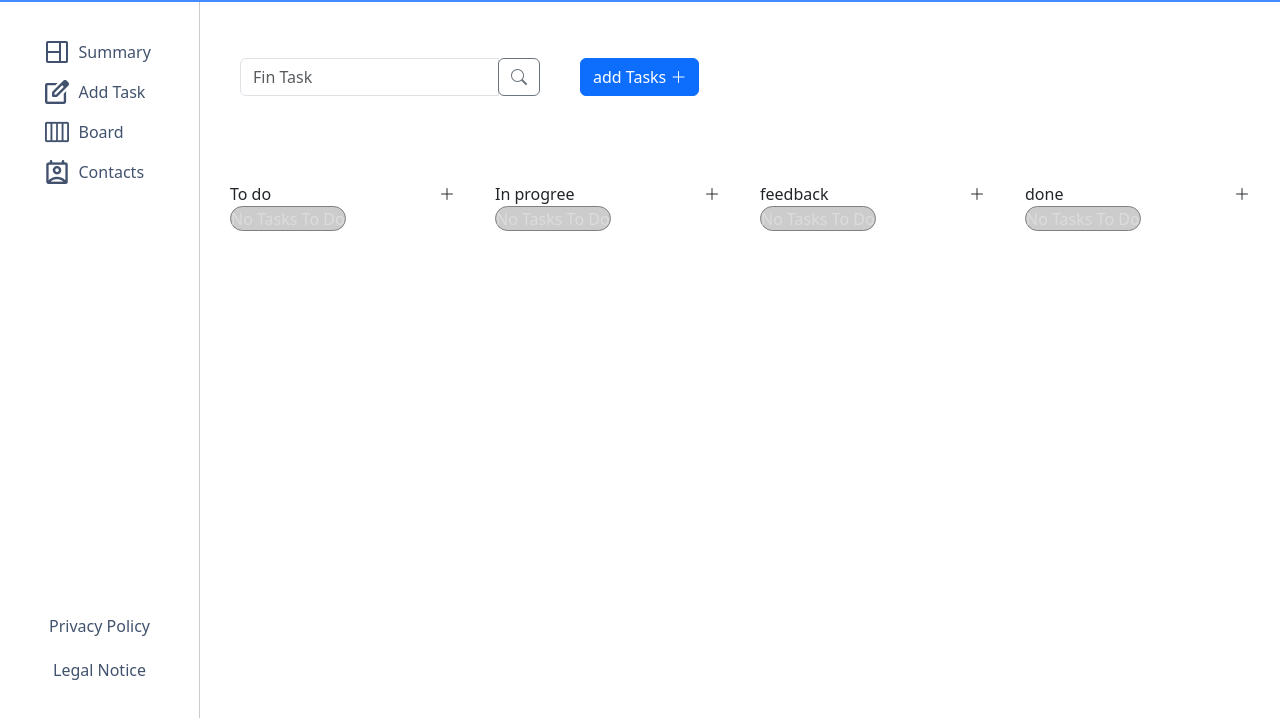
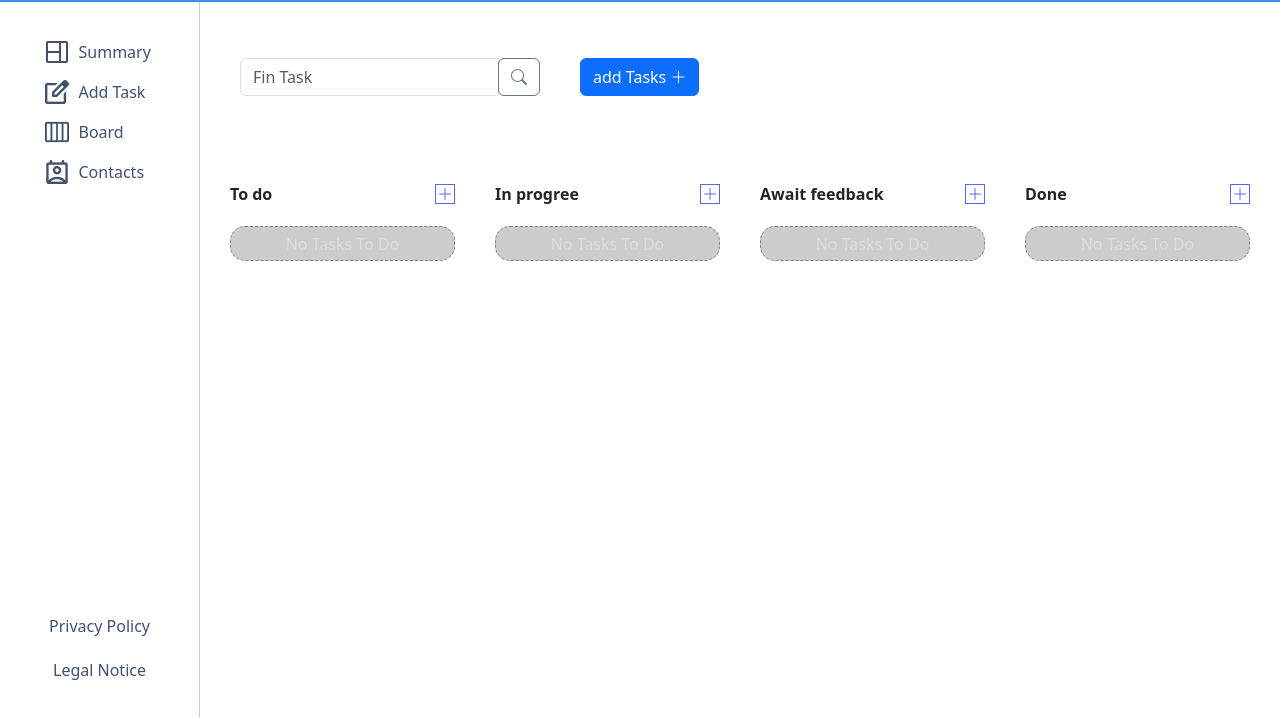
Before and after one commit to AhmedBenJaballah/JOIN, a plain HTML site: page board.html in a window 1280 px wide. Shown: the part 78-796 px from the top of the page. Drawn offline with nearby package versions, Linux system fonts and the light colour scheme; no server answers.

Commit message:
board styling

```diff
--- a/board.html
+++ b/board.html
@@ -41,8 +41,8 @@
 
                 <div class="aTaskAreaBoard">
                     <div class="aTaskArea">
-                        <div>To do</div>
-                        <i class="bi bi-plus-lg"></i>
+                        <div class="boardTitle">To do</div>
+                        <i class="plus bi bi-plus-lg"></i>
                       </div>
                       <div class="createdTask">No Tasks To Do
                       </div>
@@ -50,24 +50,24 @@
 
                 <div class="aTaskAreaBoard">
                     <div class="aTaskArea">
-                        <div>In progree</div>
-                        <i class="bi bi-plus-lg"></i>
+                        <div class="boardTitle">In progree</div>
+                        <i class=" plus bi bi-plus-lg"></i>
                       </div>
                       <div class="createdTask">No Tasks To Do
                       </div>
                 </div>
                 <div class="aTaskAreaBoard">
                     <div class="aTaskArea">
-                        <div>feedback</div>
-                        <i class="bi bi-plus-lg"></i>
+                        <div class="boardTitle">Await feedback</div>
+                        <i class=" plus bi bi-plus-lg"></i>
                       </div>
                       <div class="createdTask">No Tasks To Do
                       </div>
                 </div>
                 <div class="aTaskAreaBoard">
                     <div class="aTaskArea">
-                        <div> done</div>
-                        <i class="bi bi-plus-lg"></i>
+                        <div class="boardTitle">Done</div>
+                        <i class="plus bi bi-plus-lg"></i>
                       </div>
                       <div class="createdTask">No Tasks To Do
                       </div>
--- a/css/board.css
+++ b/css/board.css
@@ -49,10 +49,28 @@
   }
 
   .createdTask{
-    border: 1px solid gray;
+    border: 1px dashed gray;
     border-radius: 15px;
     background-color: #ccc;
     color: gainsboro;
-    height: 25px;
+    height: 35px;
+    width: 100%;
+    display: flex;
+    justify-content: center;
+    align-items: center;
+    margin-top: 20px;
+  }
 
+  .boardTitle{
+    font-weight: bold;
   }
+
+  .plus{
+    border: 1px solid rgb(83, 105, 233);
+    color:rgb(83, 105, 233) ;
+    height: 20px;
+    width: 20px;
+    display: flex;
+    justify-content: center;
+    align-items: center;
+  }
```
